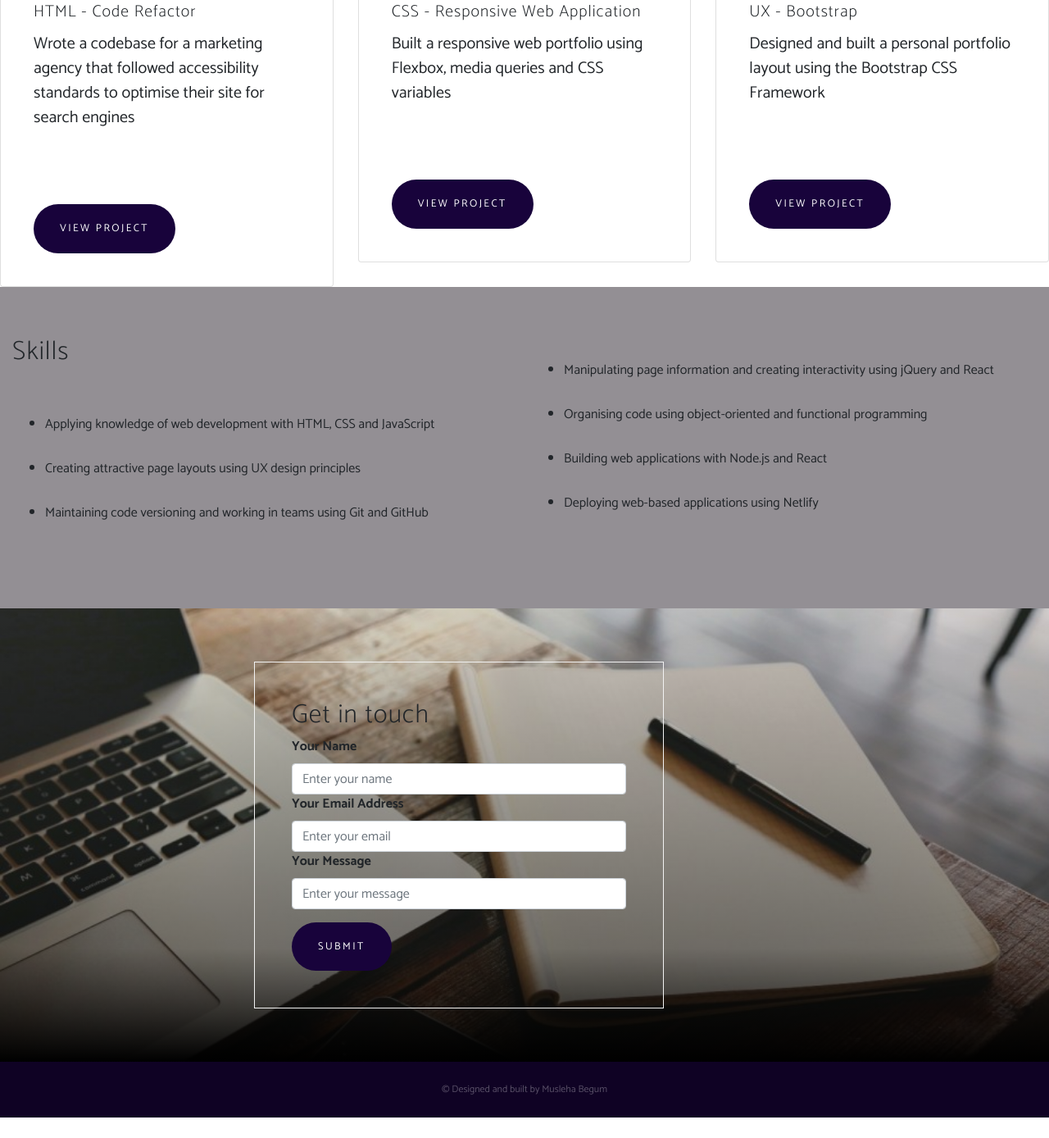
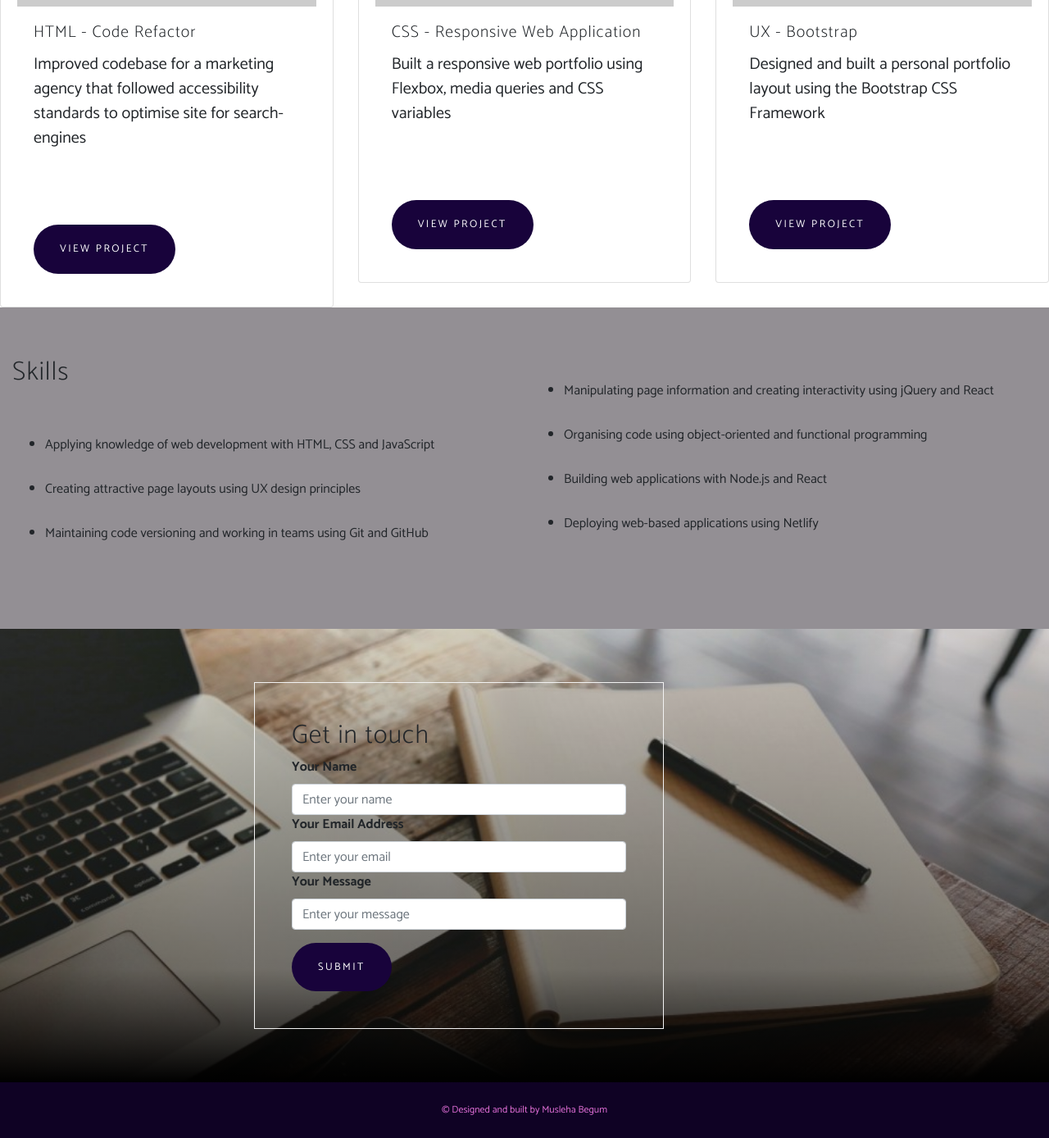
Before and after one commit to Musleha1/Bootstrap-PortfolioMaz21, a plain HTML site: page index.html in a window 1280 px wide. Shown: the part 1194-2582 px from the top of the page at 82% size. Before the commit the page ends 2557 px from the top, so only its background shows below. Drawn offline with nearby package versions, Linux system fonts and the light colour scheme; placeholder pictures from the web are drawn by us; a web font is replaced by a local one.

Commit message:
Added span element

```diff
--- a/index.html
+++ b/index.html
@@ -19,7 +19,7 @@
   <link href="https://fonts.googleapis.com/css?family=Muli" rel="stylesheet">
 
 
-  <link href="css/style.css" rel="stylesheet">
+  <link href="./style.css" rel="stylesheet">
 
   <title>My Profile</title>
 
@@ -82,7 +82,7 @@
         <img src="https://placehold.co/600x400/purple/white">
           <div class="card-body">
             <h5 class="card-title">HTML - Code Refactor</h5>
-            <p class="card-text">Wrote a codebase for a marketing agency that followed accessibility standards to optimise their site for search engines</p>
+            <p class="card-text">Improved codebase for a marketing agency that followed accessibility standards to optimise site for search-engines</p>
             <a href="#" class="btn btn-primary">View Project</a>
           </div>
         </div>
@@ -161,7 +161,7 @@
 
   <footer>
     <div class="container">
-      <p>&copy; Designed and built by Musleha Begum</p>
+      <span>&copy; Designed and built by Musleha Begum</span>
     </div>
   </footer>
 
```
